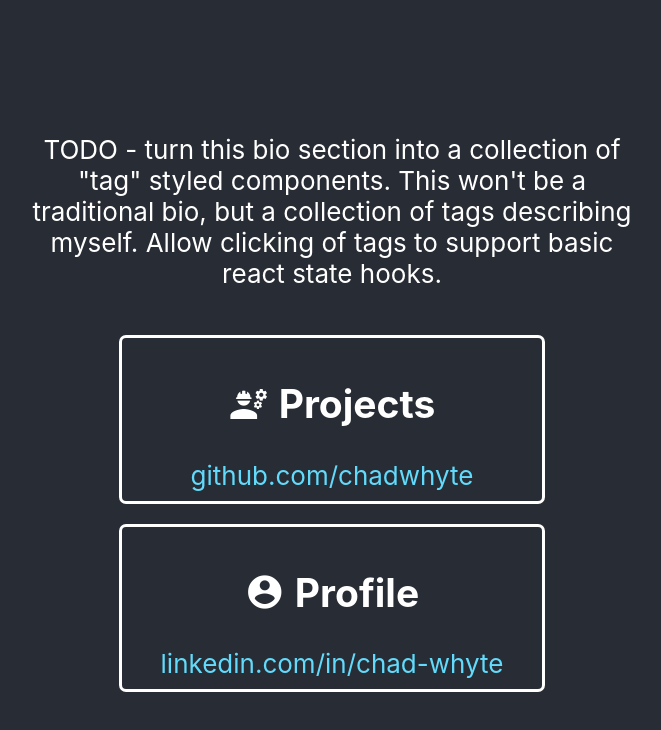
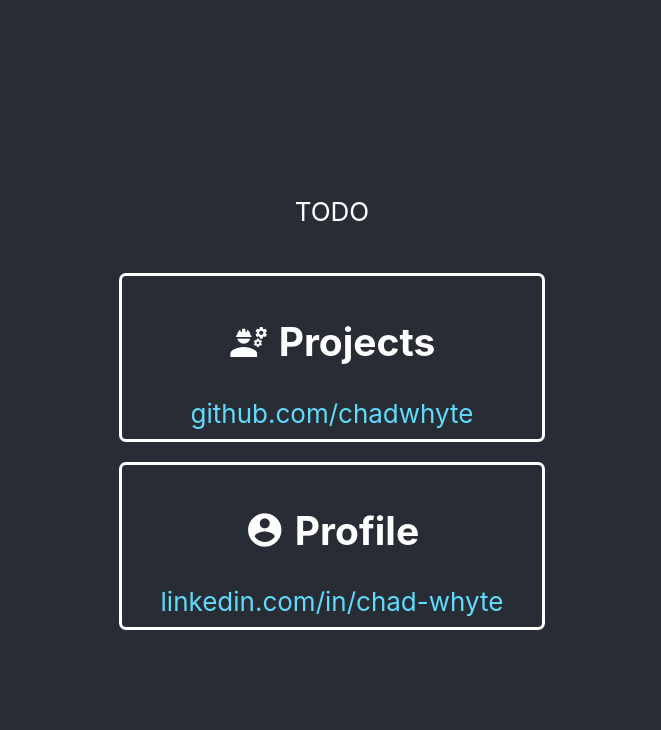
Before and after one commit to chadwhyte/mysite, a React (Create React App) app: page / in a window 1280 px wide. Shown: the top 730 px of the page, without its empty margins (308-969 px from the left). Built offline with nearby package versions, Linux system fonts and the light colour scheme.

Commit message:
Update readme

```diff
--- a/src/components/bio/bio.tsx
+++ b/src/components/bio/bio.tsx
@@ -2,7 +2,7 @@ function Bio() {
     return (
         <div>
             <p>
-            TODO - turn this bio section into a collection of "tag" styled components.  This won't be a traditional bio, but a collection of tags describing myself.  Allow clicking of tags to support basic react state hooks.
+            TODO
             </p>
         </div>
     );
```
Also changed, not shown: 2 other files (tests, documents, lock files or other folders).
